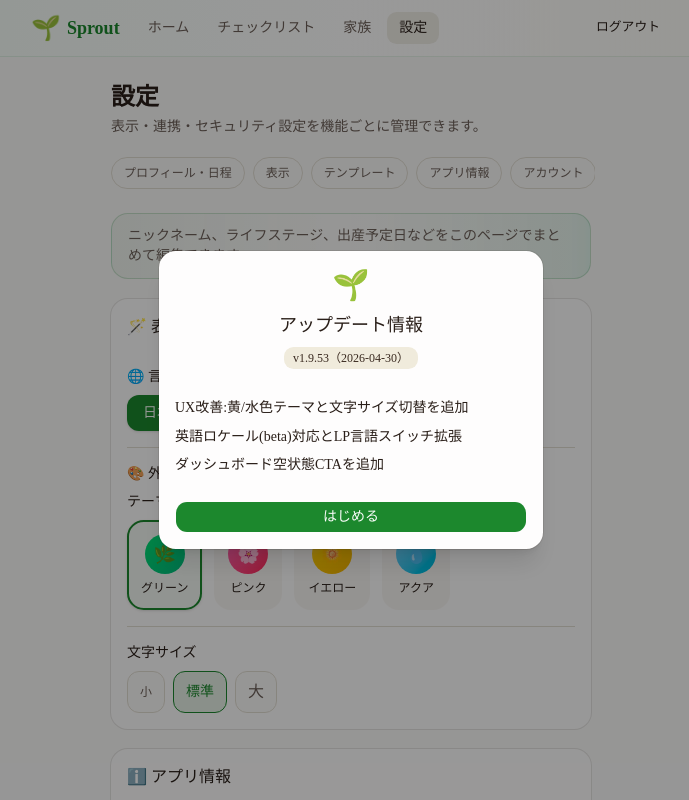
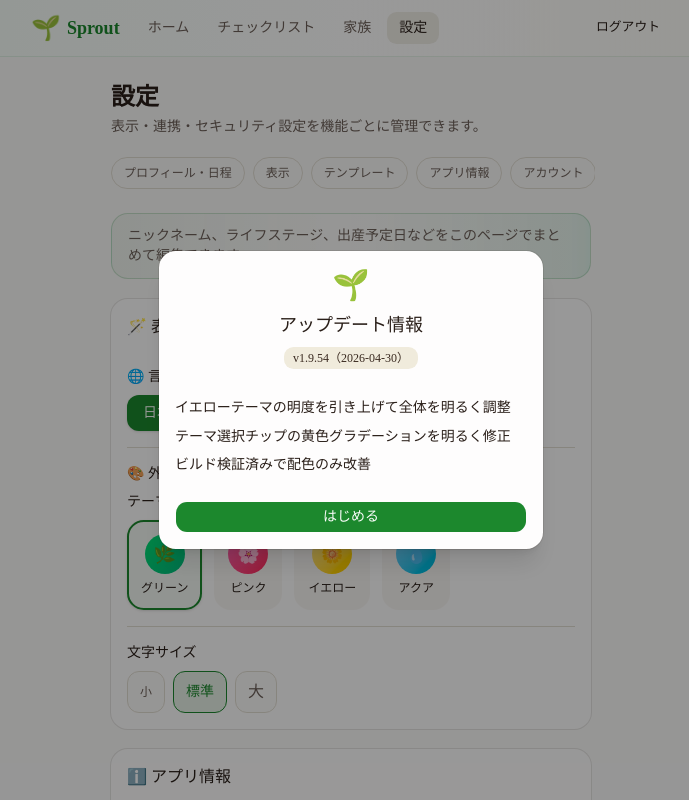
Before and after one commit to Toygaolingxiao/Sprout, a Next.js app: page /settings in a window 1280 px wide. Shown: the top 800 px of the page, without its empty margins (289-978 px from the left). Built offline with nearby package versions, Linux system fonts and the light colour scheme; no server answers.

Commit message:
release: v1.9.54

```diff
--- a/src/app/globals.css
+++ b/src/app/globals.css
@@ -162,49 +162,49 @@
 }
 
 [data-theme="yellow"] {
-  --background: oklch(0.985 0.003 95);
-  --foreground: oklch(0.26 0.03 85);
-  --card: oklch(0.995 0.002 95);
-  --card-foreground: oklch(0.26 0.03 85);
-  --popover: oklch(0.995 0.002 95);
-  --popover-foreground: oklch(0.26 0.03 85);
-  --primary: oklch(0.68 0.16 92);
-  --primary-foreground: oklch(0.20 0.03 88);
-  --secondary: oklch(0.95 0.02 96);
-  --secondary-foreground: oklch(0.30 0.03 85);
-  --muted: oklch(0.95 0.01 96);
-  --muted-foreground: oklch(0.50 0.03 85);
-  --accent: oklch(0.93 0.04 96);
-  --accent-foreground: oklch(0.30 0.03 85);
+  --background: oklch(0.992 0.004 98);
+  --foreground: oklch(0.24 0.03 85);
+  --card: oklch(0.998 0.002 98);
+  --card-foreground: oklch(0.24 0.03 85);
+  --popover: oklch(0.998 0.002 98);
+  --popover-foreground: oklch(0.24 0.03 85);
+  --primary: oklch(0.78 0.15 96);
+  --primary-foreground: oklch(0.22 0.04 88);
+  --secondary: oklch(0.97 0.02 98);
+  --secondary-foreground: oklch(0.29 0.03 85);
+  --muted: oklch(0.97 0.01 98);
+  --muted-foreground: oklch(0.46 0.03 85);
+  --accent: oklch(0.96 0.04 98);
+  --accent-foreground: oklch(0.29 0.03 85);
   --destructive: oklch(0.577 0.245 27.325);
-  --border: oklch(0.90 0.02 95);
-  --input: oklch(0.90 0.02 95);
-  --ring: oklch(0.68 0.16 92);
-  --chart-1: oklch(0.68 0.16 92);
-  --chart-2: oklch(0.62 0.13 70);
-  --chart-3: oklch(0.58 0.15 35);
+  --border: oklch(0.93 0.02 96);
+  --input: oklch(0.93 0.02 96);
+  --ring: oklch(0.78 0.15 96);
+  --chart-1: oklch(0.78 0.15 96);
+  --chart-2: oklch(0.70 0.12 78);
+  --chart-3: oklch(0.63 0.13 40);
   --chart-4: oklch(0.55 0.10 260);
   --chart-5: oklch(0.65 0.15 340);
   --radius: 0.75rem;
-  --sidebar: oklch(0.97 0.006 95);
-  --sidebar-foreground: oklch(0.26 0.03 85);
-  --sidebar-primary: oklch(0.68 0.16 92);
-  --sidebar-primary-foreground: oklch(0.20 0.03 88);
-  --sidebar-accent: oklch(0.95 0.02 95);
-  --sidebar-accent-foreground: oklch(0.30 0.03 85);
-  --sidebar-border: oklch(0.90 0.02 95);
-  --sidebar-ring: oklch(0.68 0.16 92);
-  --theme-gradient-from: #fffbeb;
+  --sidebar: oklch(0.98 0.006 96);
+  --sidebar-foreground: oklch(0.24 0.03 85);
+  --sidebar-primary: oklch(0.78 0.15 96);
+  --sidebar-primary-foreground: oklch(0.22 0.04 88);
+  --sidebar-accent: oklch(0.97 0.02 96);
+  --sidebar-accent-foreground: oklch(0.29 0.03 85);
+  --sidebar-border: oklch(0.93 0.02 96);
+  --sidebar-ring: oklch(0.78 0.15 96);
+  --theme-gradient-from: #fffef2;
   --theme-gradient-via: #ffffff;
-  --theme-gradient-to: #fef3c780;
-  --theme-completed-bg: #fffbeb40;
-  --theme-completed-border: #fde68a80;
-  --theme-tip-bg: #fef3c770;
+  --theme-gradient-to: #fff3ad80;
+  --theme-completed-bg: #fffde840;
+  --theme-completed-border: #fde68a99;
+  --theme-tip-bg: #fff6bf70;
   --theme-tip-border: #fde68a;
-  --theme-tip-title: #92400e;
-  --theme-tip-text: #b45309cc;
-  --theme-restore-bg: #fffbeb;
-  --theme-restore-text: #d97706;
+  --theme-tip-title: #a16207;
+  --theme-tip-text: #c2410ccc;
+  --theme-restore-bg: #fffef2;
+  --theme-restore-text: #ca8a04;
 }
 
 [data-theme="aqua"] {
--- a/src/components/theme/theme-switcher.tsx
+++ b/src/components/theme/theme-switcher.tsx
@@ -6,7 +6,7 @@ import { useTranslation } from '@/lib/i18n/context';
 const THEMES = [
   { id: 'green' as const, emoji: '🌿', colors: 'from-green-400 to-emerald-500' },
   { id: 'pink' as const, emoji: '🌸', colors: 'from-pink-400 to-rose-500' },
-  { id: 'yellow' as const, emoji: '🌼', colors: 'from-amber-300 to-yellow-500' },
+  { id: 'yellow' as const, emoji: '🌼', colors: 'from-amber-200 to-yellow-400' },
   { id: 'aqua' as const, emoji: '💧', colors: 'from-sky-300 to-cyan-500' },
 ];
 
--- a/src/data/release-notes.ts
+++ b/src/data/release-notes.ts
@@ -1,6 +1,15 @@
-export const APP_VERSION = '1.9.53';
+export const APP_VERSION = '1.9.54';
 
 export const RELEASE_NOTES: { version: string; date: string; items: string[] }[] = [
+  {
+    version: '1.9.54',
+    date: '2026-04-30',
+    items: [
+      'イエローテーマの明度を引き上げて全体を明るく調整',
+      'テーマ選択チップの黄色グラデーションを明るく修正',
+      'ビルド検証済みで配色のみ改善',
+    ],
+  },
   {
     version: '1.9.53',
     date: '2026-04-30',
```
Also changed, not shown: 1 other file (tests, documents, lock files or other folders).
